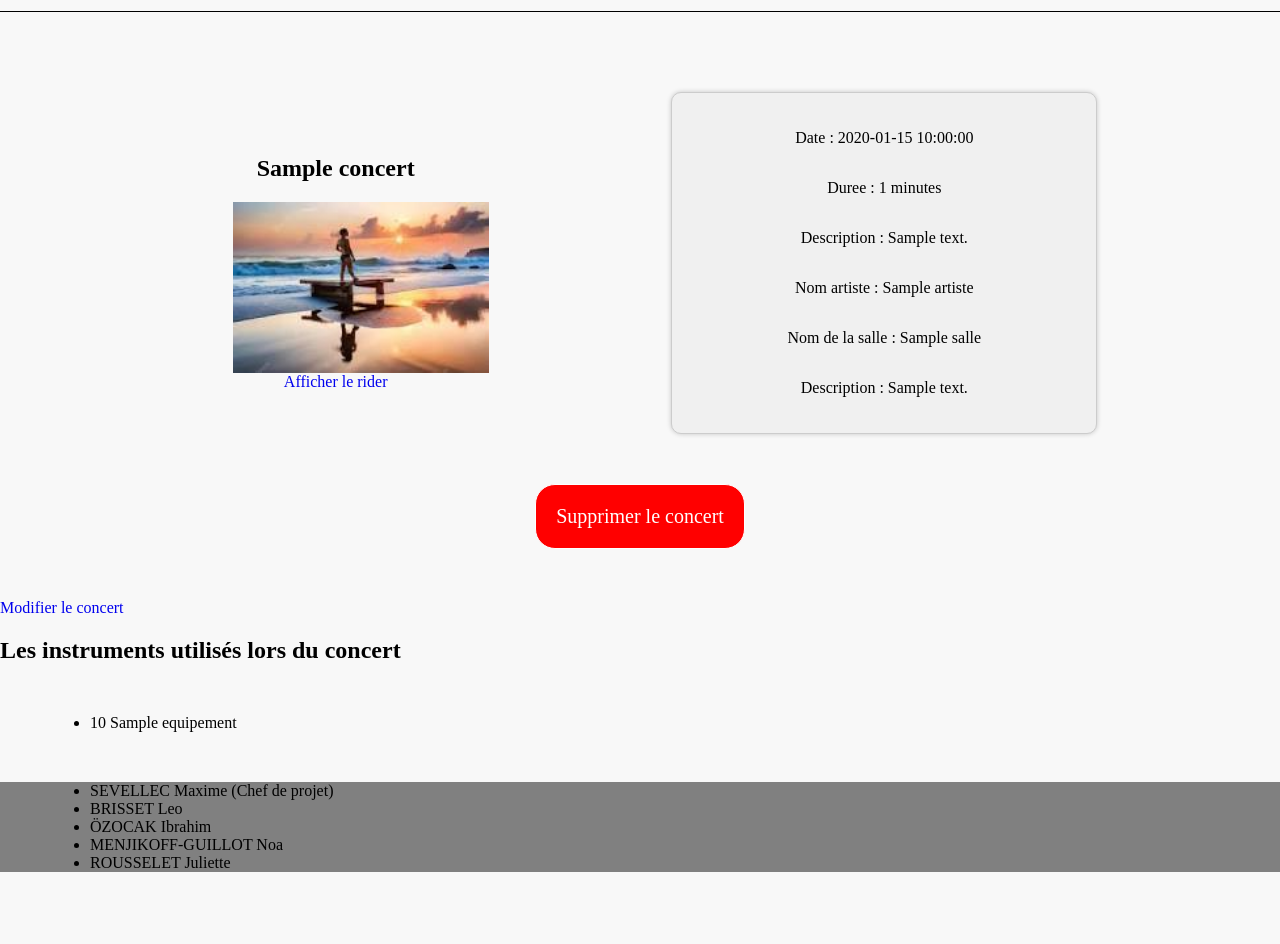
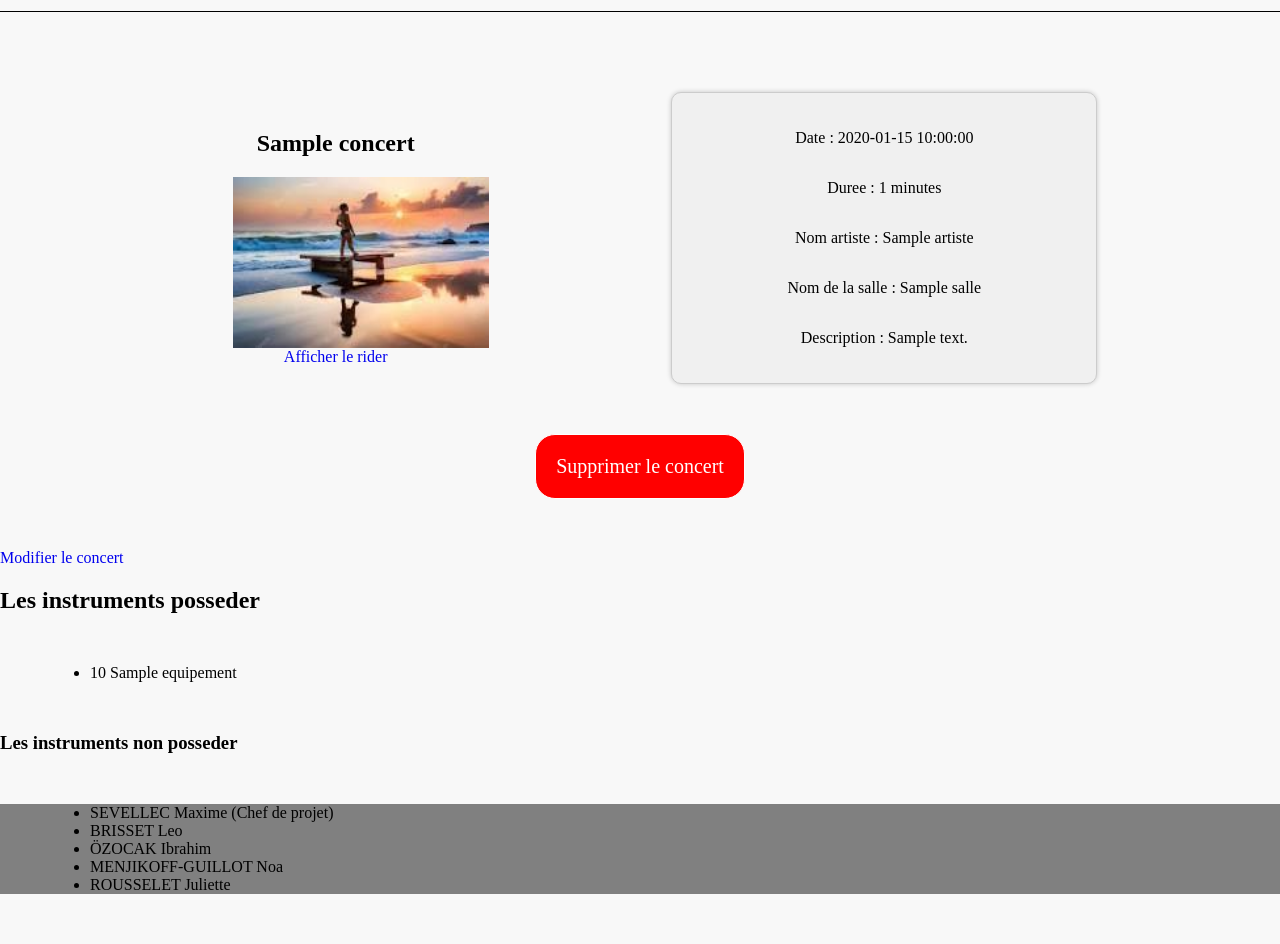
Before and after one commit to ibrahimOzocak/SAE_3.05, a Flask app: page /concert/1 in a window 1280 px wide. Shown: the part 35-979 px from the top of the page. Before the commit the page ends 907 px from the top, so only its background shows below. Run offline with Flask 3, Linux system fonts and the light colour scheme; tables that the repository leaves empty hold one stand-in row (values such as "Sample post").

Commit message:
Afficher les équipement pour les concert

```diff
--- a/ConcertPro/models.py
+++ b/ConcertPro/models.py
@@ -584,6 +584,24 @@ def get_equipement_concert(id_concert, id_artiste):
         print(e.args)
     return None
 
+
+def categoriser_equipements(id_concert, id_artiste):
+    try:
+        cursor = get_cursor()
+        requete = "SELECT id_equipement, nom_equipement, quantite, quantite_posseder FROM Concert NATURAL JOIN Besoin_equipement_artiste NATURAL JOIN Equipement WHERE id_concert = %s and id_artiste = %s;"
+        execute_query(cursor, requete, (id_concert, id_artiste,))
+        equipements = cursor.fetchall()
+        close_cursor(cursor)
+
+        possedes = [equipement for equipement in equipements if equipement[3] >= equipement[2]]
+        non_possedes = [equipement for equipement in equipements if equipement[3] <= equipement[2] and equipement[3] != equipement[2] ]
+
+        return possedes, non_possedes
+
+    except Exception as e:
+        print(e.args)
+        return None, None
+
 def equipements():
     equipements = []
     try:
--- a/ConcertPro/templates/concert.html
+++ b/ConcertPro/templates/concert.html
@@ -18,7 +18,6 @@
     <div class="infos">
         <p>Date : {{ concert[2] }}</p>
         <p>Duree : {{ concert[3] }} minutes</p>
-        <p>Description : {{ concert[6] }}</p>
         <p>Nom artiste : {{ artiste[3] }}</p>
         <p>Nom de la salle : {{ salle[3] }}</p>
         <p>Description : {{ concert[6] }}</p>
@@ -32,15 +31,29 @@
 <div>
     <a href="{{ url_for('modifier_concert', id_concert=concert[0]) }}">Modifier le concert</a>
 </div>
-<h2> Les instruments utilisés lors du concert </h2>
+<h2> Les instruments posseder  </h2>
 <div class="instruments">
     <ul>
-        {% for i in range (equipement|length) %}
+        {% for i in range (possedes|length) %}
         <li>
-            <p>{{ equipement[i][2] }} {{ equipement[i][1] }}</p>
+            <p>{{ possedes[i][2] }} {{ possedes[i][1] }}</p>
         </li>
         {% endfor %}
     </ul>
+</div>
+<h3> Les instruments non posseder  </h3>
+<div class="instruments">
+    <ul>
+        {% for i in range (non_possedes|length) %}
+        <li>
+            <p>{{ non_possedes[i][2] }} {{ non_possedes[i][1] }} </p>
+            <p>Reste a louer: {{ non_possedes[i][2] - non_possedes[i][3] }}</p>
+        </li> </p>
+        </li>
+        {% endfor %}
+    </ul>
+</div>
+
 
 </div>
 {% endblock %}
--- a/ConcertPro/views.py
+++ b/ConcertPro/views.py
@@ -81,13 +81,16 @@ def concert(id):
     concert = mo.get_concert(id)
     salle = mo.get_salle(concert[5])
     artiste = mo.get_artiste(concert[4])
-    equipement = mo.get_equipement_concert(id,artiste[0])
+    possedes, non_possedes = mo.categoriser_equipements(id, artiste[0])
+    print(possedes)
+    print(non_possedes)
     return render_template(
         "concert.html",
         concert=concert,
         salle = salle,
         artiste = artiste,
-        equipement = equipement
+        possedes = possedes,
+        non_possedes = non_possedes
     )
 
 @app.route('/concert/<id>/supprimer')
--- a/Create.sql
+++ b/Create.sql
@@ -106,7 +106,7 @@ CREATE TABLE Besoin_equipement_artiste (
   id_artiste INT NOT NULL,
   id_equipement INT NOT NULL,
   quantite INT,
-  possede_equipement VARCHAR(42),
+  quantite_posseder INT,
   PRIMARY KEY (id_concert, id_artiste, id_equipement),
   FOREIGN KEY (id_equipement) REFERENCES Equipement (id_equipement),
   FOREIGN KEY (id_artiste) REFERENCES Artiste (id_artiste),
--- a/insert.sql
+++ b/insert.sql
@@ -19,7 +19,7 @@ INSERT INTO Logement (id_logement, adresse_ville_codepostal, nom_etablissement,
 (3, 'Lyon 69001', 'Grand Hôtel Lyonnais', 4, NULL);
 
 -- Insertion dans la table Artiste
-INSERT INTO Artiste (id_artiste, telephone, mail, nom_artiste, prenom_artiste, date_de_naissance, lieu_naissance, adresse, securite_sociale, conge_spectacle, cni, date_delivrance_cni, date_expiration_cni, carte_reduction, id_style_musique,photo_artiste,nom_scene) VALUES
+INSERT INTO Artiste (id_artiste, telephone, mail, nom_artiste, prenom_artiste, date_de_naissance, lieu_naissance, adresse, securite_sociale, conge_spectacle, cni, date_delivrance_cni, date_expiration_cni, carte_reduction, id_style_musique, photo, nom_scene) VALUES
 (1, '555-123-4567', 'artiste1@example.com', 'John', 'Doe', '1990-05-15', 'New York', '123 Main St', '123-45-6789', 'Oui', 'ABC123456', '2020-01-15', '2025-01-15', 'Réduction1', 1, NULL,'LeoN'),
 (2, '555-987-6543', 'artiste2@example.com', 'Jane', 'Smith', '1985-08-20', 'Los Angeles', '456 Elm St', '987-65-4321', 'Non', 'XYZ987654', '2019-06-10', '2024-06-10', 'Réduction2', 2, NULL, 'MyG');
 
@@ -37,7 +37,7 @@ INSERT INTO Type_Salle (id_type, type_place_s) VALUES
 (4, 'Scéne de musique');
 
 -- Insertion dans la table Salle
-INSERT INTO Salle (id_salle, id_type_salle, loge, nom_salle, nb_places, profondeur_scene, longueur_scene, description_salle, adresse_salle, telephone_salle, photo_salle, accueil_pmr) VALUES
+INSERT INTO Salle (id_salle, id_type_salle, loge, nom_salle, nb_places, profondeur_scene, longueur_scene, description_salle, adresse_salle, telephone_salle, photo, accueil_pmr) VALUES
 (1, 1, 'Oui', 'Marché Gare', 414, NULL, NULL, 'Le Marché Gare à Lyon est une salle de concert et un lieu culturel de taille plus modeste et intime.', '4 Place Hubert Mounier Lyon', '04 72 40 97 13', NULL, 'Oui'),
 (2, 3, 'Non', 'Halle Tony Garnier', 20000, NULL, NULL, "La Halle Tony Garnier à Lyon est l'une des plus grandes salles de spectacles polyvalentes en France.", '20 Place Dr Charles et Christophe Mérieu 69007 Lyon', '04 72 76 85 85', NULL, 'Oui'),
 (3, 3, 'Non', 'Toï ToÏ le Zinc', 200, NULL, NULL, "Toï Toï le Zinc à Villeurbanne est un espace culturel polyvalent qui peut accueillir une variété d'événements artistiques et culturels", '17-19 rue Marcel Dutartre 69100 Villeurbanne', '09 51 90 85 04', NULL, NULL),
@@ -64,11 +64,11 @@ INSERT INTO Posseder (id_salle, id_equipement, quantite) VALUES
 (2, 4, 5);
 
 -- Insertion dans la table Besoin_equipement_artiste
-INSERT INTO Besoin_equipement_artiste (id_concert, id_artiste, id_equipement, quantite, possede_equipement) VALUES
-(1, 1, 1, 5, 'Oui'),
-(1, 1, 2, 4, 'Oui'),
-(2, 2, 3, 1, 'Non'),
-(2, 2, 4, 2, 'Oui');
+INSERT INTO Besoin_equipement_artiste (id_concert, id_artiste, id_equipement, quantite, quantite_posseder) VALUES
+(1, 1, 1, 5, 2),
+(1, 1, 2, 4, 4),
+(2, 2, 3, 1, 0),
+(2, 2, 4, 2, 3);
 
 -- Insertion dans la table Loger
 INSERT INTO Loger (id_artiste, id_logement, id_concert, nb_personne, nb_nuit) VALUES
```
